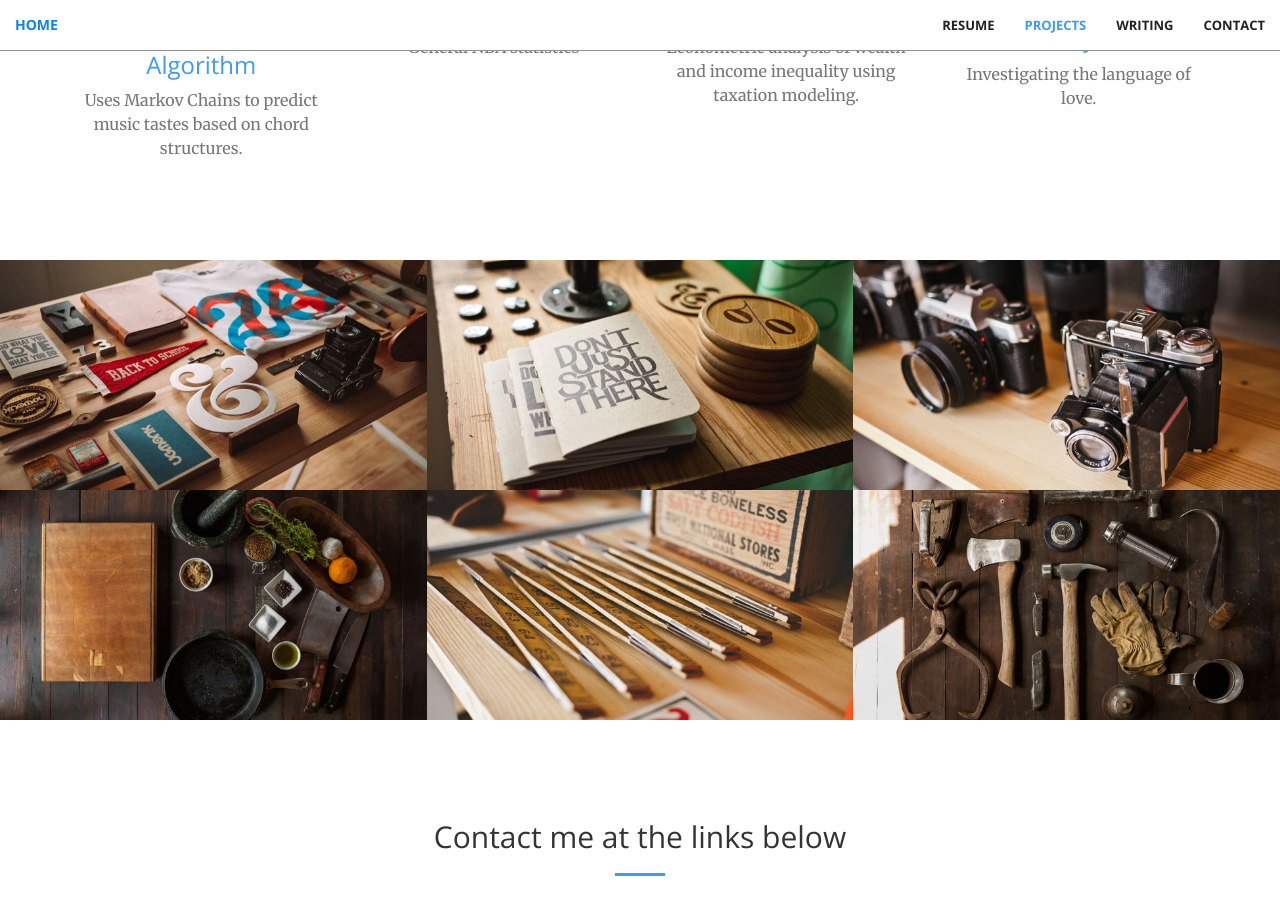
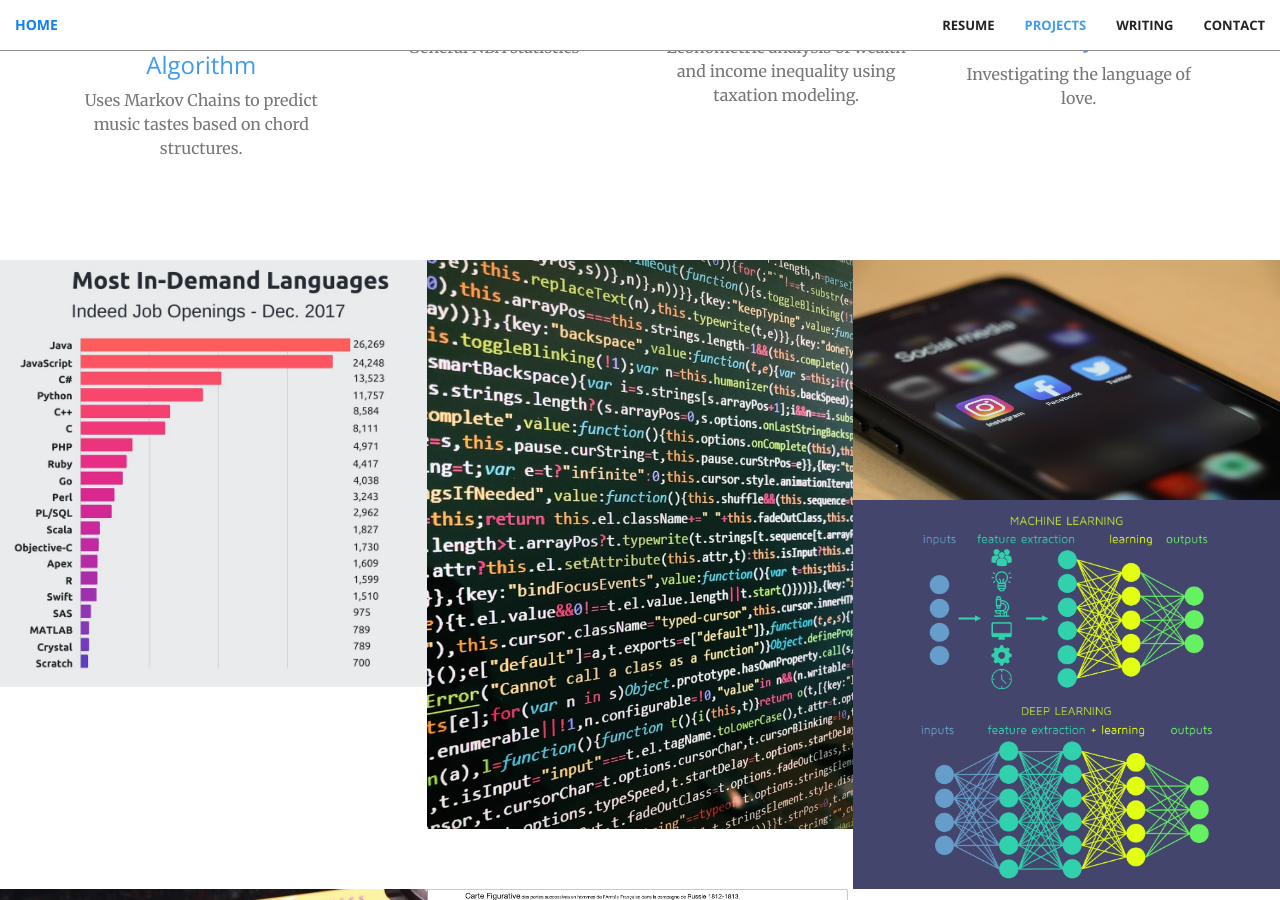
Before and after one commit to dungates/dungates.github.io, a Jekyll site: the page built from index.html, in a window 1280 px wide and 900 px high, scrolled down 2458 px. Built offline with Jekyll 4.4.1, drawn with Linux system fonts in a browser that asks for light colours.

Commit message:
writing images

```diff
--- a/_includes/portfolio.html
+++ b/_includes/portfolio.html
@@ -3,7 +3,7 @@
         <div class="row no-gutter">
             <div class="col-lg-4 col-sm-6">
                 <a href="#" class="portfolio-box">
-                    <img src="img/portfolio/1.jpg" class="img-responsive" alt="">
+                    <img src="img/portfolio/PythonvsR.jpeg" class="img-responsive" alt="">
                     <div class="portfolio-box-caption">
                         <div class="portfolio-box-caption-content">
                             <div class="project-category text-faded">
@@ -18,7 +18,7 @@
             </div>
             <div class="col-lg-4 col-sm-6">
                 <a href="#" class="portfolio-box">
-                    <img src="img/portfolio/2.jpg" class="img-responsive" alt="">
+                    <img src="img/portfolio/howtolearncoding.jpeg" class="img-responsive" alt="">
                     <div class="portfolio-box-caption">
                         <div class="portfolio-box-caption-content">
                             <div class="project-category text-faded">
@@ -33,7 +33,7 @@
             </div>
             <div class="col-lg-4 col-sm-6">
                 <a href="#" class="portfolio-box">
-                    <img src="img/portfolio/3.jpg" class="img-responsive" alt="">
+                    <img src="img/portfolio/infiniteinformation.jpeg" class="img-responsive" alt="">
                     <div class="portfolio-box-caption">
                         <div class="portfolio-box-caption-content">
                             <div class="project-category text-faded">
@@ -48,7 +48,7 @@
             </div>
             <div class="col-lg-4 col-sm-6">
                 <a href="#" class="portfolio-box">
-                    <img src="img/portfolio/4.jpg" class="img-responsive" alt="">
+                    <img src="img/portfolio/MachineLearning.png" class="img-responsive" alt="">
                     <div class="portfolio-box-caption">
                         <div class="portfolio-box-caption-content">
                             <div class="project-category text-faded">
@@ -63,7 +63,7 @@
             </div>
             <div class="col-lg-4 col-sm-6">
                 <a href="#" class="portfolio-box">
-                    <img src="img/portfolio/5.jpg" class="img-responsive" alt="">
+                    <img src="img/portfolio/NBAStats.jpg" class="img-responsive" alt="">
                     <div class="portfolio-box-caption">
                         <div class="portfolio-box-caption-content">
                             <div class="project-category text-faded">
@@ -78,7 +78,7 @@
             </div>
             <div class="col-lg-4 col-sm-6">
                 <a href="#" class="portfolio-box">
-                    <img src="img/portfolio/6.jpg" class="img-responsive" alt="">
+                    <img src="img/portfolio/datasciencevisualization.jpg" class="img-responsive" alt="">
                     <div class="portfolio-box-caption">
                         <div class="portfolio-box-caption-content">
                             <div class="project-category text-faded">
```
Also changed, not shown: img/portfolio/MachineLearning.png (added), img/portfolio/NBAStats.jpg (added), img/portfolio/PythonvsR.jpeg (added), img/portfolio/datasciencevisualization.jpg (added), img/portfolio/howtolearncoding.jpeg (added), img/portfolio/infiniteinformation.jpeg (added).
